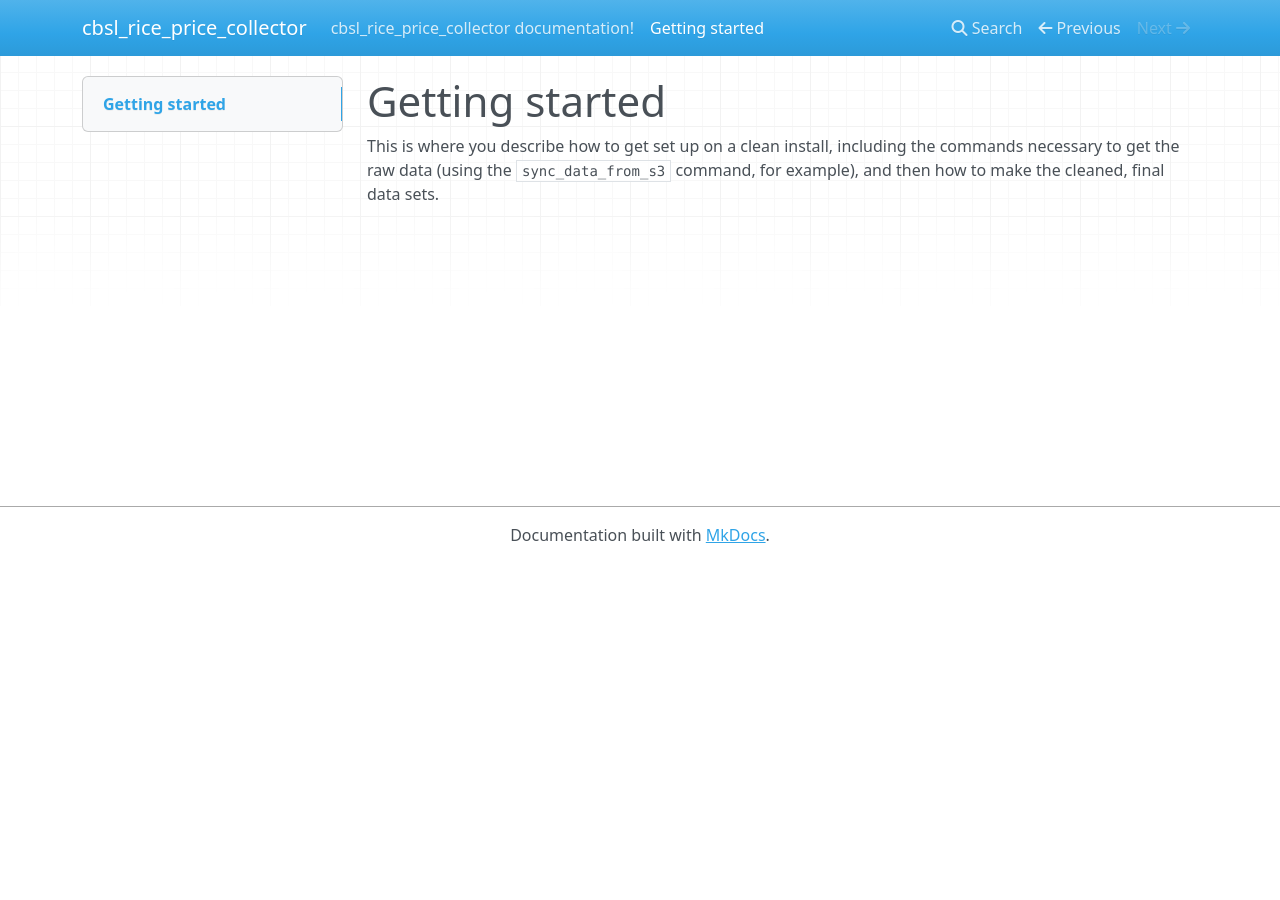
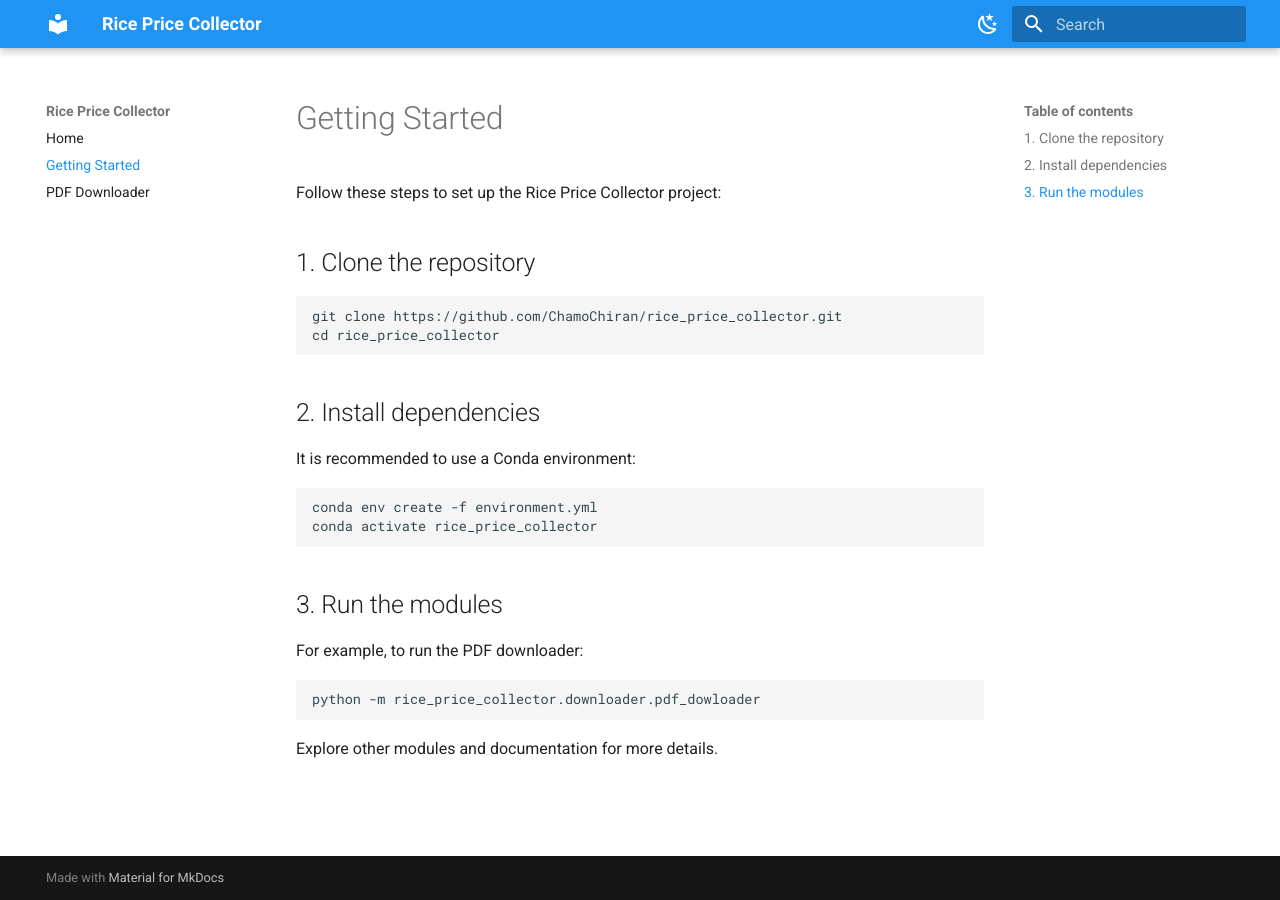
Before and after one commit to ChamoChiran/rice_price_collector, an MkDocs documentation site: the page built from docs/docs/getting-started.md, in a window 1280 px wide. Built offline with MkDocs 1.6.1 and Material for MkDocs 9.7.7, drawn with Linux system fonts in a browser that asks for light colours; nearby versions of some CDN libraries.

Commit message:
Update documentation and environment.yml

````diff
--- a/docs/docs/getting-started.md
+++ b/docs/docs/getting-started.md
@@ -1,6 +1,31 @@
-Getting started
-===============
 
-This is where you describe how to get set up on a clean install, including the
-commands necessary to get the raw data (using the `sync_data_from_s3` command,
-for example), and then how to make the cleaned, final data sets.
+# Getting Started
+
+Follow these steps to set up the Rice Price Collector project:
+
+## 1. Clone the repository
+
+```bash
+git clone https://github.com/ChamoChiran/rice_price_collector.git
+cd rice_price_collector
+```
+
+
+## 2. Install dependencies
+
+It is recommended to use a Conda environment:
+
+```bash
+conda env create -f environment.yml
+conda activate rice_price_collector
+```
+
+## 3. Run the modules
+
+For example, to run the PDF downloader:
+
+```bash
+python -m rice_price_collector.downloader.pdf_dowloader
+```
+
+Explore other modules and documentation for more details.
--- /dev/null
+++ b/docs/docs/pdf_downloader.md
@@ -0,0 +1,98 @@
+
+# PDF Downloader Module
+
+The **PDF Downloader** is a fully asynchronous module that automatically fetches and organizes **daily rice price reports** from the [Central Bank of Sri Lanka (CBSL)](https://www.cbsl.gov.lk) website.
+
+It forms the first stage of the **Rice Price Collector** pipeline, responsible for retrieving raw report PDFs before extraction and analysis.
+
+---
+
+## Overview
+
+- Built on `aiohttp` + `asyncio` for concurrent, efficient downloads
+- Handles CBSL’s paginated AJAX interface
+- Extracts report dates from link text to name files
+- Organizes reports automatically by year
+- Avoids duplicate downloads
+- Gracefully skips malformed or empty links
+
+---
+
+## How It Works
+
+1. The module sends async POST requests to CBSL’s internal AJAX endpoint.
+2. Each response contains an embedded HTML fragment listing PDF links.
+3. The script extracts these links and parses dates from their titles.
+4. PDFs are downloaded concurrently (five at a time by default).
+5. Files are stored neatly under `data/raw/<year>/`.
+
+---
+
+## Example Console Output
+
+Fetching reports for 2025 (year_id=88)...
+Found 24 reports on page 0 (2025)
+Found 24 reports on page 1 (2025)
+Total PDFs found for 2025: 378
+Starting downloads for 2025...
+Saved data/raw/2025/2025-09-25.pdf
+Saved data/raw/2025/2025-09-26.pdf
+Completed downloads for 2025. Saved in data/raw/2025
+
+---
+
+## Run the Downloader
+
+From your project root, run:
+
+```bash
+python -m rice_price_collector.downloader.pdf_dowloader
+```
+
+This will:
+
+- Fetch all CBSL daily price reports for the configured years
+- Create a folder per year inside data/raw/
+- Download all available PDFs concurrently
+
+**Output Folder Example**
+
+```
+data/raw/
+├── 2023/
+│   ├── 2023-06-18.pdf
+│   └── ...
+├── 2024/
+│   ├── 2024-07-05.pdf
+│   └── ...
+└── 2025/
+    ├── 2025-09-25.pdf
+    └── 2025-09-26.pdf
+```
+
+---
+
+## Key Dependencies
+
+- `aiohttp` – asynchronous HTTP client
+- `asyncio` – concurrency handling
+- `BeautifulSoup4` – HTML parsing
+- `datetime` – date parsing
+- `os` / `urllib.parse` – file and path utilities
+
+---
+
+
+## Notes
+
+- Each year’s CBSL reports are identified by a numeric year_id in the code (e.g. 88 for 2025).
+- The downloader uses polite scraping practices — 1-second pauses per page and limited concurrency.
+- Any malformed or duplicate entries are automatically skipped.
+
+---
+
+## Module Location
+
+```text
+rice_price_collector/downloader/pdf_dowloader.py
+```
--- a/docs/mkdocs.yml
+++ b/docs/mkdocs.yml
@@ -1,4 +1,21 @@
-site_name: cbsl_rice_price_collector
-#
+site_name: Rice Price Collector
 site_author: chamodh
-#
+theme:
+  name: material
+  palette:
+    - scheme: default
+      primary: blue
+      accent: amber
+      toggle:
+        icon: material/weather-night
+        name: Switch to dark mode
+    - scheme: slate
+      primary: blue
+      accent: amber
+      toggle:
+        icon: material/weather-sunny
+        name: Switch to light mode
+nav:
+  - Home: index.md
+  - Getting Started: getting-started.md
+  - PDF Downloader: pdf_downloader.md
--- a/environment.yml
+++ b/environment.yml
@@ -18,6 +18,8 @@ dependencies:
   - pytest
   - aiohttp
   - python-dateutil
+  - tabula-py
+  - pdfplumber
   - pip:
       - playwright
       - python-dotenv
````
Also changed, not shown: docs/docs/index.md (+9 -5 lines).
